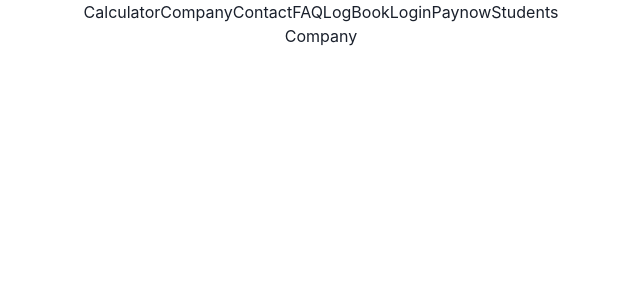
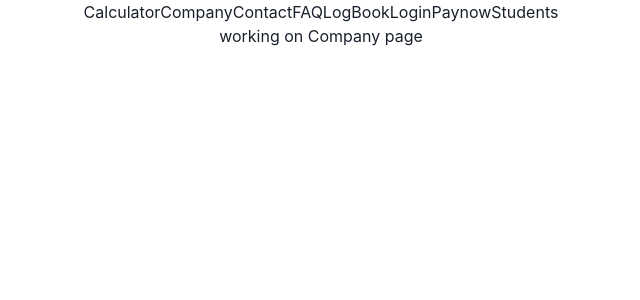
Before and after one commit to Sakuu89/TaxTim, a React (Create React App) app in the folder taxtim/: page /company in a window 1280 px wide. Shown: the top 300 px of the page, without its empty margins (319-959 px from the left). Built offline with nearby package versions, Linux system fonts and the light colour scheme.

Commit message:
2nd chek

```diff
--- a/taxtim/src/Pages/Company.jsx
+++ b/taxtim/src/Pages/Company.jsx
@@ -2,7 +2,7 @@ import React from 'react'
 
 const Company = () => {
   return (
-  <div>Company</div>
+  <div>working on Company page</div>
   )
 }
 
```
